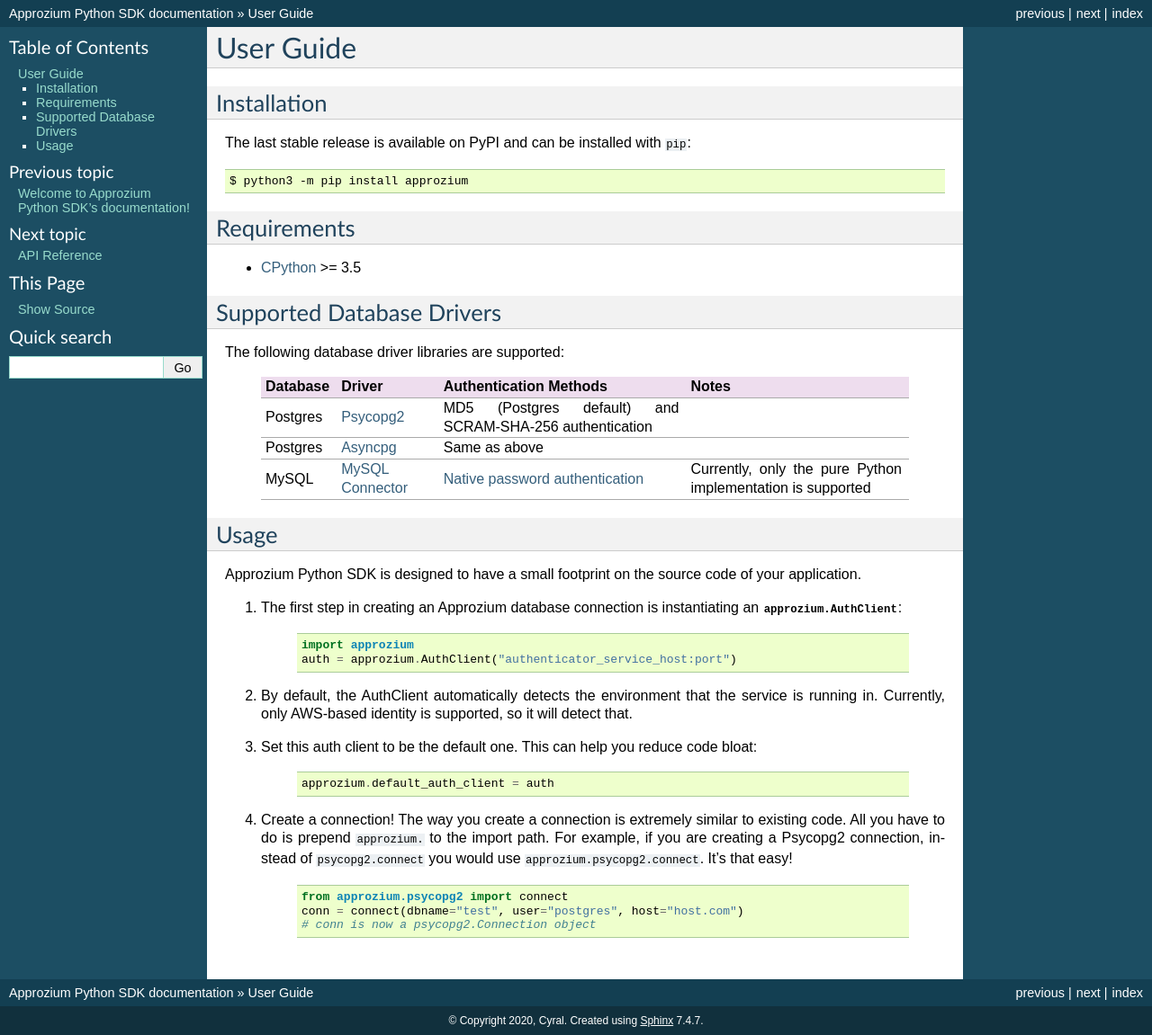
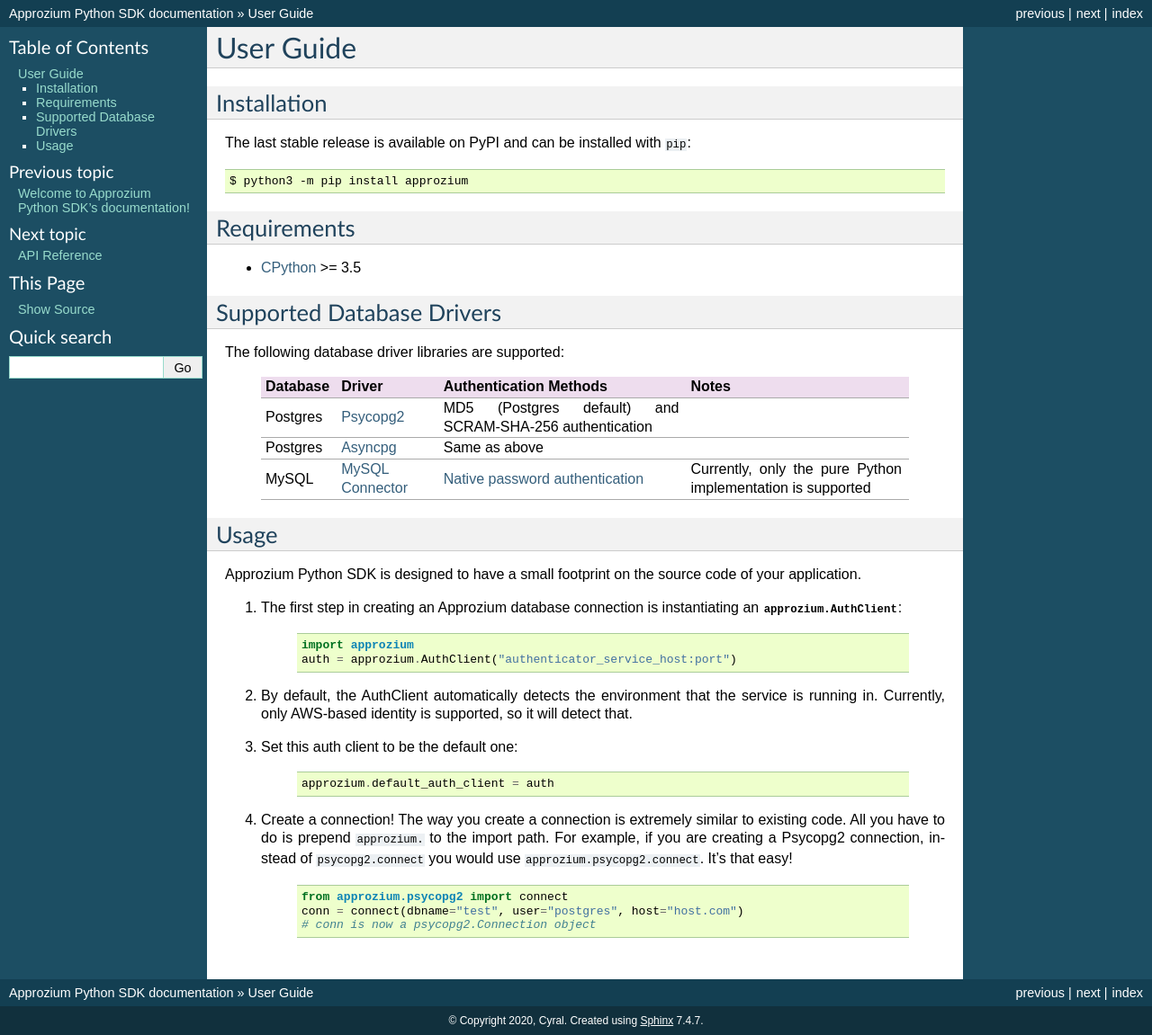
Before and after one commit to cyralinc/approzium, a Sphinx documentation site: the page built from sdk/python/docs/source/userguide.rst, in a window 1280 px wide. Shown: the whole page at 90% size. Built offline with Sphinx 7.4.7, drawn with Linux system fonts in a browser that asks for light colours.

Commit message:
Update userguide

```diff
--- a/sdk/python/docs/source/userguide.rst
+++ b/sdk/python/docs/source/userguide.rst
@@ -52,7 +52,7 @@
 
 2. By default, the AuthClient automatically detects the environment that the service is running in. Currently, only AWS-based identity is supported, so it will detect that.
 
-3. Set this auth client to be the default one. This can help you reduce code bloat:
+3. Set this auth client to be the default one:
 
     .. code-block:: python
 
```
